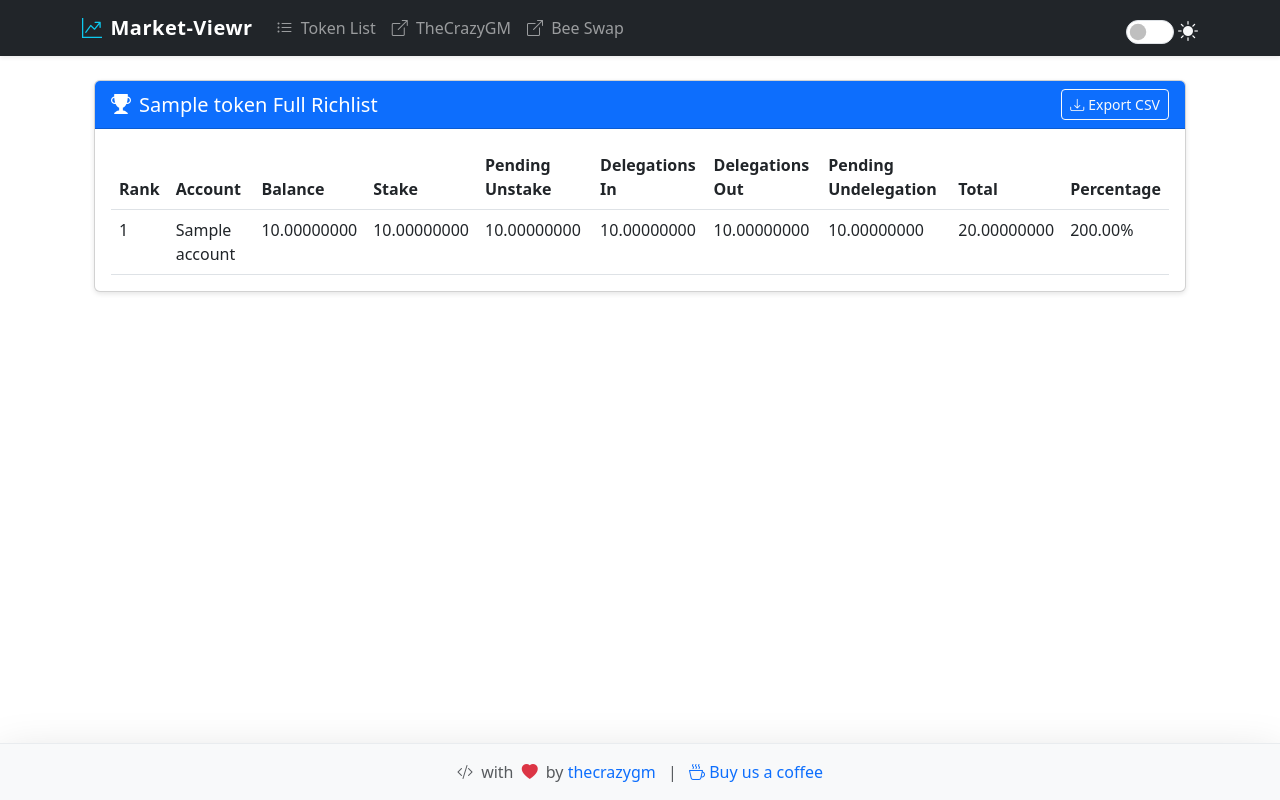
After one commit to TheCrazyGM/market-viewr, a Flask app: template templates/richlist_full.html in a window 1280 px wide. The commit adds this page. Run offline with Flask 3, Linux system fonts and the light colour scheme; the template is opened without the code that fills it: most values are stand-ins (such as "Sample title", 1, 10 or a date in 2020); some libraries are stand-ins or nearby versions.

Commit message:
feat: add full richlist view with CSV export and limit default view to top 100 holders

```diff
--- a/app.py
+++ b/app.py
@@ -1,3 +1,5 @@
+import csv
+import io
 import json
 import logging
 import re
@@ -10,7 +12,7 @@ import pandas as pd
 import plotly
 import plotly.graph_objects as go
 import requests
-from flask import Flask, abort, redirect, render_template, request, url_for
+from flask import Flask, Response, abort, redirect, render_template, request, url_for
 from nectarengine.api import Api
 from nectarengine.market import Market
 from werkzeug.exceptions import HTTPException
@@ -605,11 +607,13 @@ def view(token):
         except (ValueError, TypeError):
             pass
 
+    # Show only top 100 holders by default
+    top_richlist = richlist[:100]
     return render_template(
         "view.html",
         token=token,
         token_info=token_info,
-        richlist=richlist,
+        richlist=top_richlist,
         burned_balance=burned_balance,
         burned_percentage=burned_percentage,
     )
@@ -621,5 +625,80 @@ def favicon():
     return redirect(url_for("static", filename="images/favicon.ico"))
 
 
+@app.route("/richlist/<token>")
+def full_richlist(token):
+    token_info = get_token_info(token)
+    if not token_info:
+        abort(404)
+    richlist, burned_balance = get_richlist(token)
+    return render_template(
+        "richlist_full.html",
+        token=token,
+        token_info=token_info,
+        richlist=richlist,
+        burned_balance=burned_balance,
+    )
+
+
+@app.route("/richlist/<token>/csv")
+def export_richlist_csv(token):
+    richlist, _ = get_richlist(token)
+
+    def generate():
+        # Get token_info for percentage calculation
+        token_info = get_token_info(token)
+        try:
+            total_supply = float(token_info.get("supply", 1))
+        except Exception:
+            total_supply = 1
+        data = [
+            [
+                "Rank",
+                "Account",
+                "Balance",
+                "Stake",
+                "Pending Unstake",
+                "Delegations In",
+                "Delegations Out",
+                "Pending Undelegation",
+                "Total",
+                "Percentage",
+            ]
+        ]
+        for idx, holder in enumerate(richlist, 1):
+            balance = float(holder.get("balance", 0) or 0)
+            stake = float(holder.get("stake", 0) or 0)
+            pending_unstake = float(holder.get("pendingUnstake", 0) or 0)
+            delegations_in = float(holder.get("delegationsIn", 0) or 0)
+            delegations_out = float(holder.get("delegationsOut", 0) or 0)
+            pending_undelegation = float(holder.get("pendingUndelegations", 0) or 0)
+            total = balance + stake
+            percentage = (total / total_supply * 100) if total_supply else 0
+            data.append(
+                [
+                    idx,
+                    holder.get("account", ""),
+                    f"{balance:.8f}",
+                    f"{stake:.8f}",
+                    f"{pending_unstake:.8f}",
+                    f"{delegations_in:.8f}",
+                    f"{delegations_out:.8f}",
+                    f"{pending_undelegation:.8f}",
+                    f"{total:.8f}",
+                    f"{percentage:.2f}",
+                ]
+            )
+        output = io.StringIO()
+        writer = csv.writer(output)
+        writer.writerows(data)
+        return output.getvalue()
+
+    return Response(
+        generate(),
+        mimetype="text/csv",
+        headers={"Content-Disposition": f"attachment;filename={token}_richlist.csv"},
+    )
+
+
 if __name__ == "__main__":
     app.run(debug=True, port=9000)
--- /dev/null
+++ b/templates/richlist_full.html
@@ -0,0 +1,54 @@
+{% extends "base.html" %}
+{% block content %}
+<div class="container mt-4">
+    <div class="card">
+        <div class="card-header bg-primary text-white d-flex justify-content-between align-items-center">
+            <h5 class="mb-0"><i class="bi bi-trophy-fill me-2"></i>{{ token }} Full Richlist</h5>
+            <a href="{{ url_for('export_richlist_csv', token=token) }}" class="btn btn-outline-light btn-sm"><i class="bi bi-download me-1"></i>Export CSV</a>
+        </div>
+        <div class="card-body">
+            <div class="table-responsive">
+                <table class="table table-hover">
+                    <thead>
+                        <tr>
+                            <th>Rank</th>
+<th>Account</th>
+<th>Balance</th>
+<th>Stake</th>
+<th>Pending Unstake</th>
+<th>Delegations In</th>
+<th>Delegations Out</th>
+<th>Pending Undelegation</th>
+<th>Total</th>
+<th>Percentage</th>
+                        </tr>
+                    </thead>
+                    <tbody>
+                        {% for holder in richlist %}
+                        <tr>
+                            <td>{{ loop.index }}</td>
+                            <td>{{ holder.account }}</td>
+                            <td>{% if holder.balance is string %}{{ holder.balance }}{% else %}{{ '%.8f' | format(holder.balance | float) }}{% endif %}</td>
+                            <td>{% if holder.stake is defined and holder.stake is not none %}{% if holder.stake is string %}{{ holder.stake }}{% else %}{{ '%.8f' | format(holder.stake | float) }}{% endif %}{% else %}0.00000000{% endif %}</td>
+                            <td>{% if holder.pendingUnstake is defined and holder.pendingUnstake is not none %}{% if holder.pendingUnstake is string %}{{ holder.pendingUnstake }}{% else %}{{ '%.8f' | format(holder.pendingUnstake | float) }}{% endif %}{% else %}0.00000000{% endif %}</td>
+                            <td>{% if holder.delegationsIn is defined and holder.delegationsIn is not none %}{% if holder.delegationsIn is string %}{{ holder.delegationsIn }}{% else %}{{ '%.8f' | format(holder.delegationsIn | float) }}{% endif %}{% else %}0.00000000{% endif %}</td>
+                            <td>{% if holder.delegationsOut is defined and holder.delegationsOut is not none %}{% if holder.delegationsOut is string %}{{ holder.delegationsOut }}{% else %}{{ '%.8f' | format(holder.delegationsOut | float) }}{% endif %}{% else %}0.00000000{% endif %}</td>
+                            <td>{% if holder.pendingUndelegations is defined and holder.pendingUndelegations is not none %}{% if holder.pendingUndelegations is string %}{{ holder.pendingUndelegations }}{% else %}{{ '%.8f' | format(holder.pendingUndelegations | float) }}{% endif %}{% else %}0.00000000{% endif %}</td>
+                            {% set balance = holder.balance | float if holder.balance is not none else 0 %}
+                            {% set stake = holder.stake | float if holder.stake is defined and holder.stake is not none else 0 %}
+                            {% set total_balance = balance + stake %}
+                            <td>{{ '%.8f' | format(total_balance) }}</td>
+                            <td>
+                                {% set total_supply = token_info.supply | float if token_info.supply is not none else 1 %}
+                                {% set total_percentage = (total_balance / total_supply) * 100 %}
+                                {{ '%.2f' | format(total_percentage) }}%
+                            </td>
+                        </tr>
+                        {% endfor %}
+                    </tbody>
+                </table>
+            </div>
+        </div>
+    </div>
+</div>
+{% endblock %}
```
Also changed, not shown: templates/view.html (+7 -0 lines), 1 other file.
